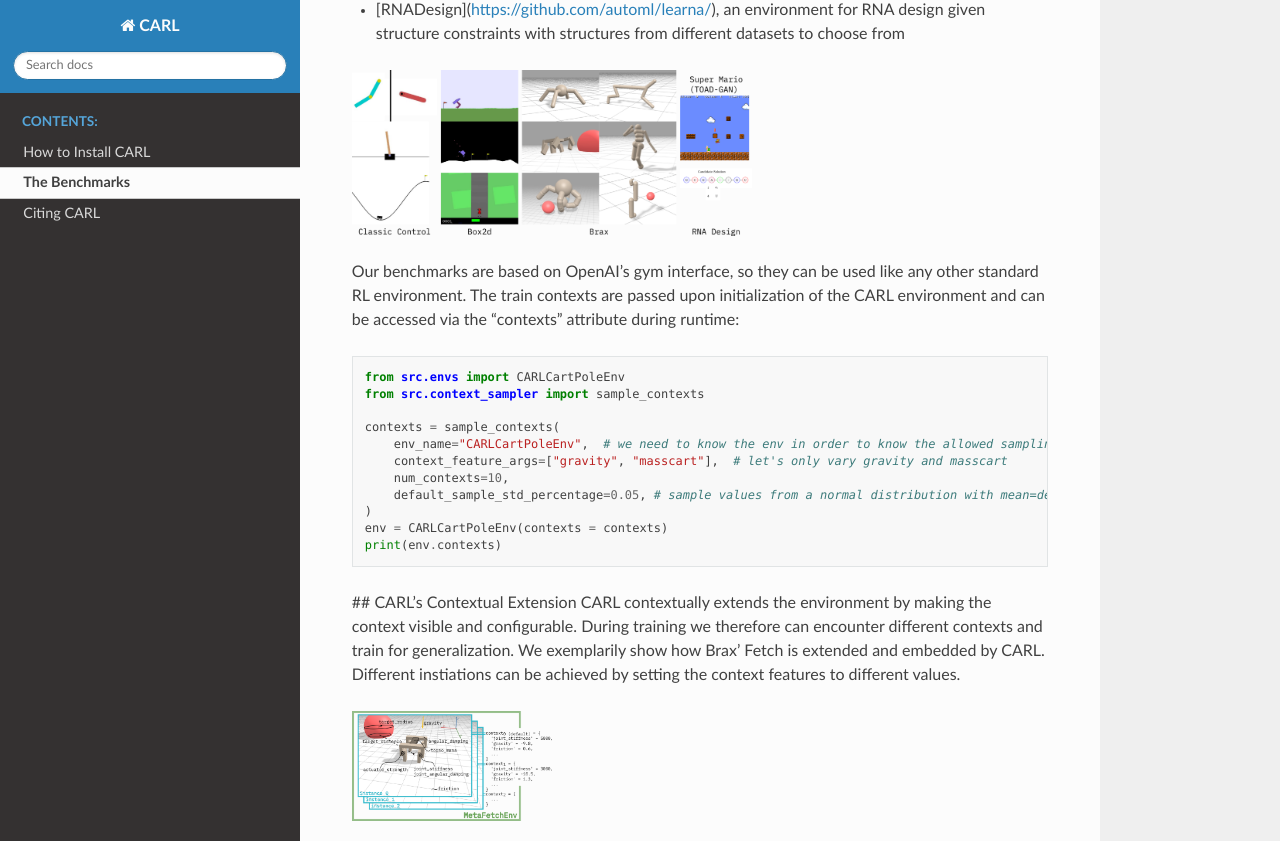
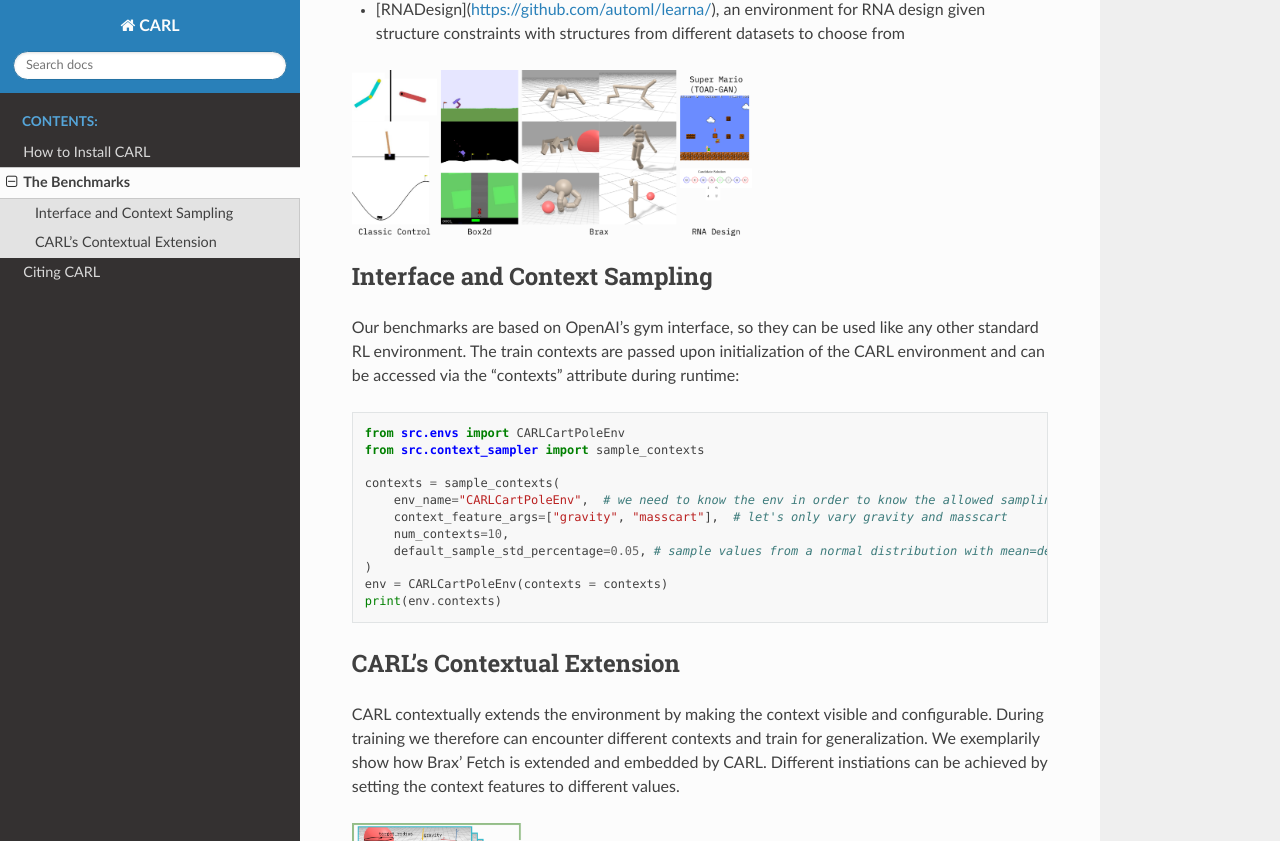
Before and after one commit to automl/CARL, a Sphinx documentation site: the page built from docs/source/benchmarks.rst, in a window 1280 px wide and 900 px high, scrolled down 426 px, cut to the strip 0-841 px from the top of the window. Built offline with Sphinx 7.4.7 and the Read the Docs theme 2.0.0, drawn with Linux system fonts in a browser that asks for light colours.

Commit message:
Update benchmarks.rst

```diff
--- a/docs/source/benchmarks.rst
+++ b/docs/source/benchmarks.rst
@@ -29,6 +29,10 @@ CARL currently contains the following benchmarks which are contextually extended
   :width: 400
   :alt: Screenshot of each environment included in CARL.
 
+
+Interface and Context Sampling
+==============================
+
 Our benchmarks are based on OpenAI's gym interface, so they can be used like any other
 standard RL environment.
 The train contexts are passed upon initialization of the CARL environment and can be accessed via the
@@ -50,7 +54,9 @@ The train contexts are passed upon initialization of the CARL environment and ca
 
 
 
-## CARL's Contextual Extension
+CARL's Contextual Extension
+===========================
+
 CARL contextually extends the environment by making the context visible and configurable. During training we therefore can encounter different contexts and train for generalization. We exemplarily show how Brax' Fetch is extended and embedded by CARL. Different instiations can be achieved by setting the context features to different values.
 
 .. image:: figures/concept.png
```
